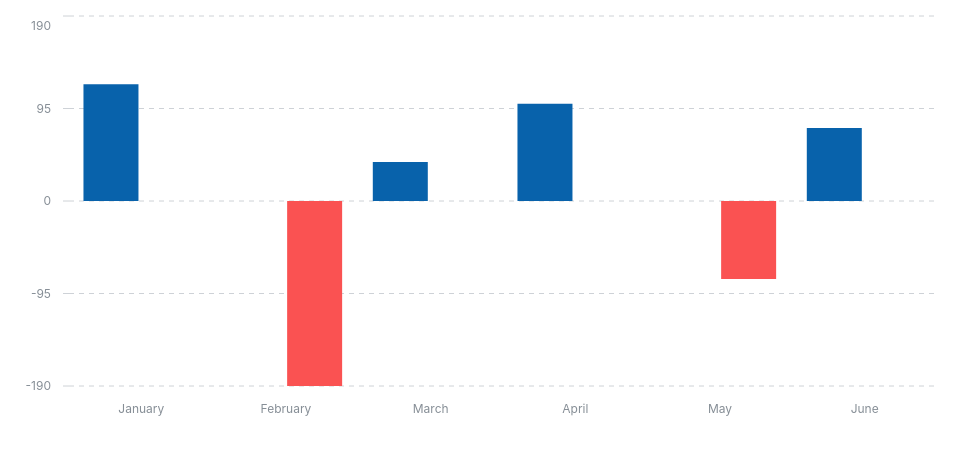
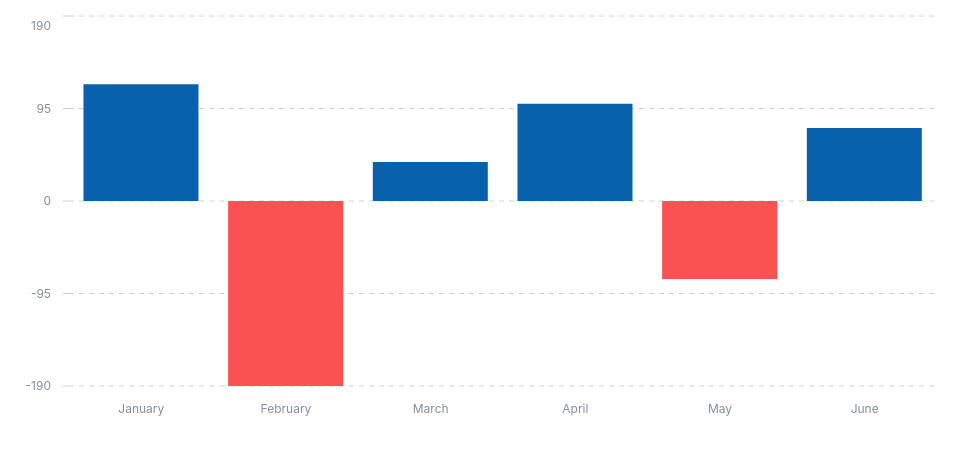
Before and after one commit to yasushi-mo/mantine-next-app-router, a Next.js app: page /charts/mantine-charts/bar-charts/plus-minus/color in a window 1280 px wide. Shown: the top 454 px of the page, without its empty margins (167-1132 px from the left). Built offline with nearby package versions, Linux system fonts and the light colour scheme.

Commit message:
Add: centered

```diff
--- a/src/app/charts/mantine-charts/bar-charts/plus-minus/color/page.tsx
+++ b/src/app/charts/mantine-charts/bar-charts/plus-minus/color/page.tsx
@@ -15,6 +15,7 @@ export default function Page() {
       h={400}
       data={data}
       dataKey="month"
+      type="stacked"
       series={[
         { name: "plusProfit", color: "blue.6" },
         { name: "minusProfit", color: "red.6" },
```
